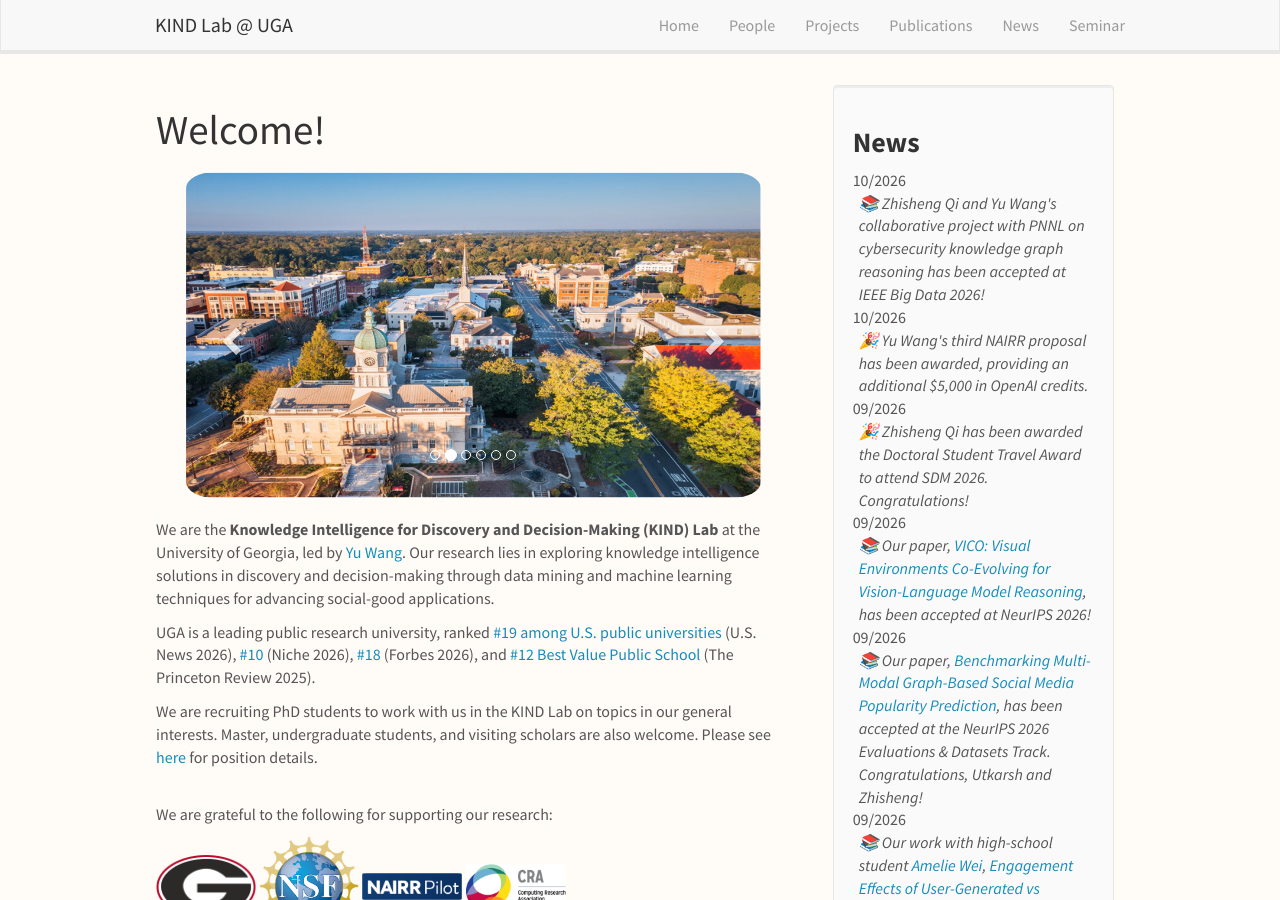
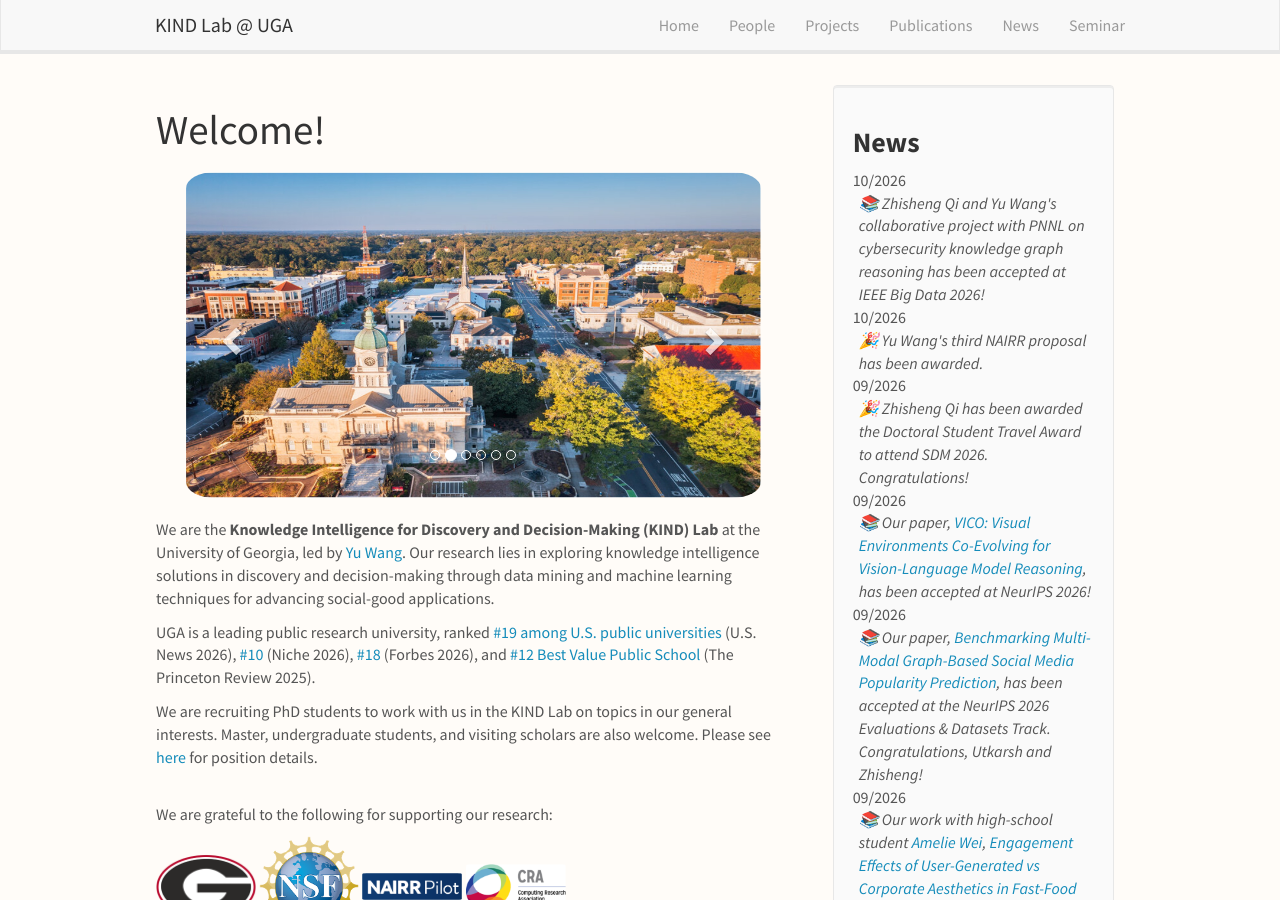
Before and after one commit to KINDLab-Fly/KINDLab-Fly.github.io, a Jekyll site: the page built from _pages/home.md, in a window 1280 px wide and 900 px high. Built offline with Jekyll 4.4.1, drawn with Linux system fonts in a browser that asks for light colours; nearby versions of some CDN libraries.

Commit message:
Simplify latest NAIRR award news wording

```diff
--- a/_data/news.yml
+++ b/_data/news.yml
@@ -2,7 +2,7 @@
   headline: "📚 Zhisheng Qi and Yu Wang's collaborative project with PNNL on cybersecurity knowledge graph reasoning has been accepted at IEEE Big Data 2026!"
 
 - date: 10/2026
-  headline: "🎉 Yu Wang's third NAIRR proposal has been awarded, providing an additional $5,000 in OpenAI credits."
+  headline: "🎉 Yu Wang's third NAIRR proposal has been awarded."
 
 - date: 09/2026
   headline: "🎉 Zhisheng Qi has been awarded the Doctoral Student Travel Award to attend SDM 2026. Congratulations!"
```
